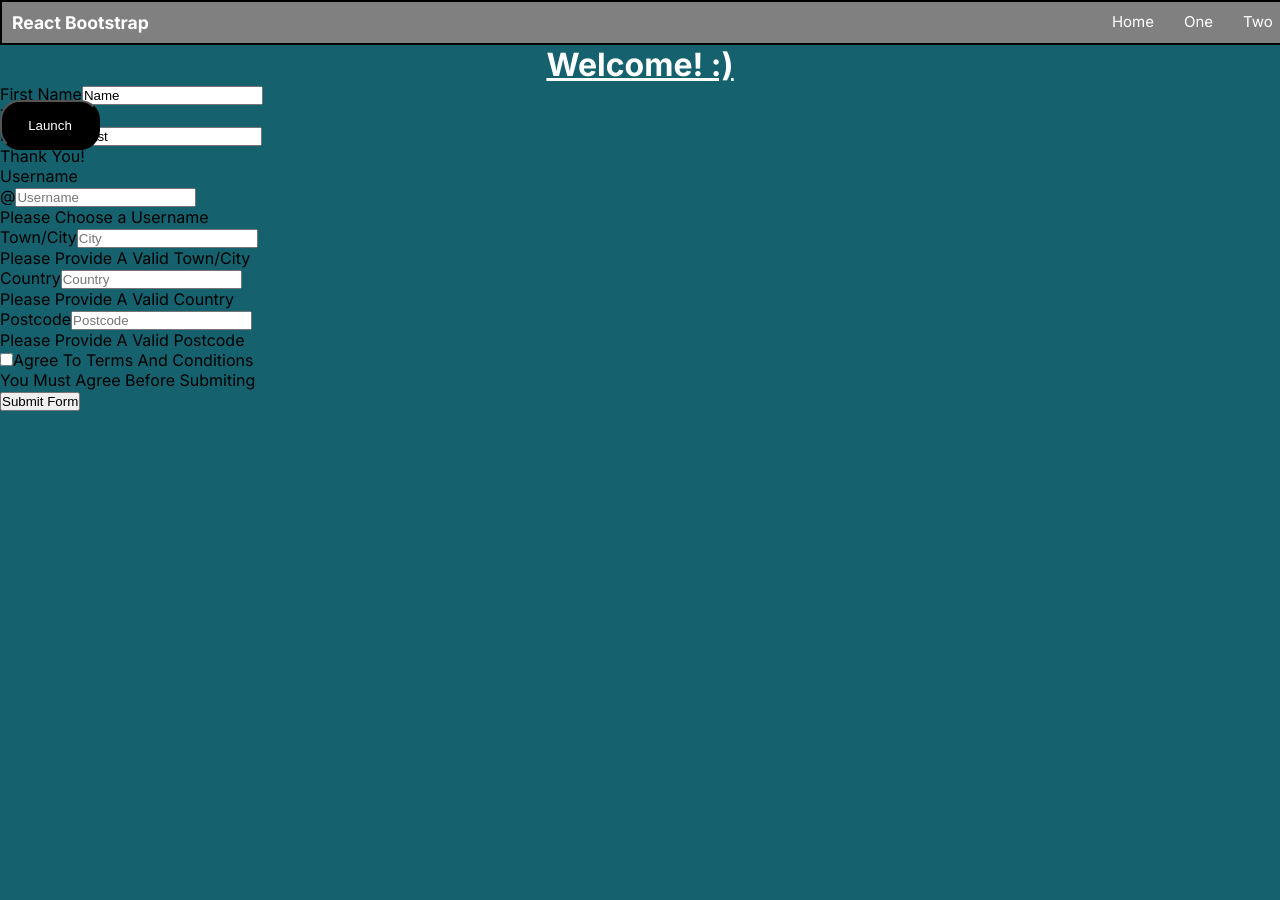
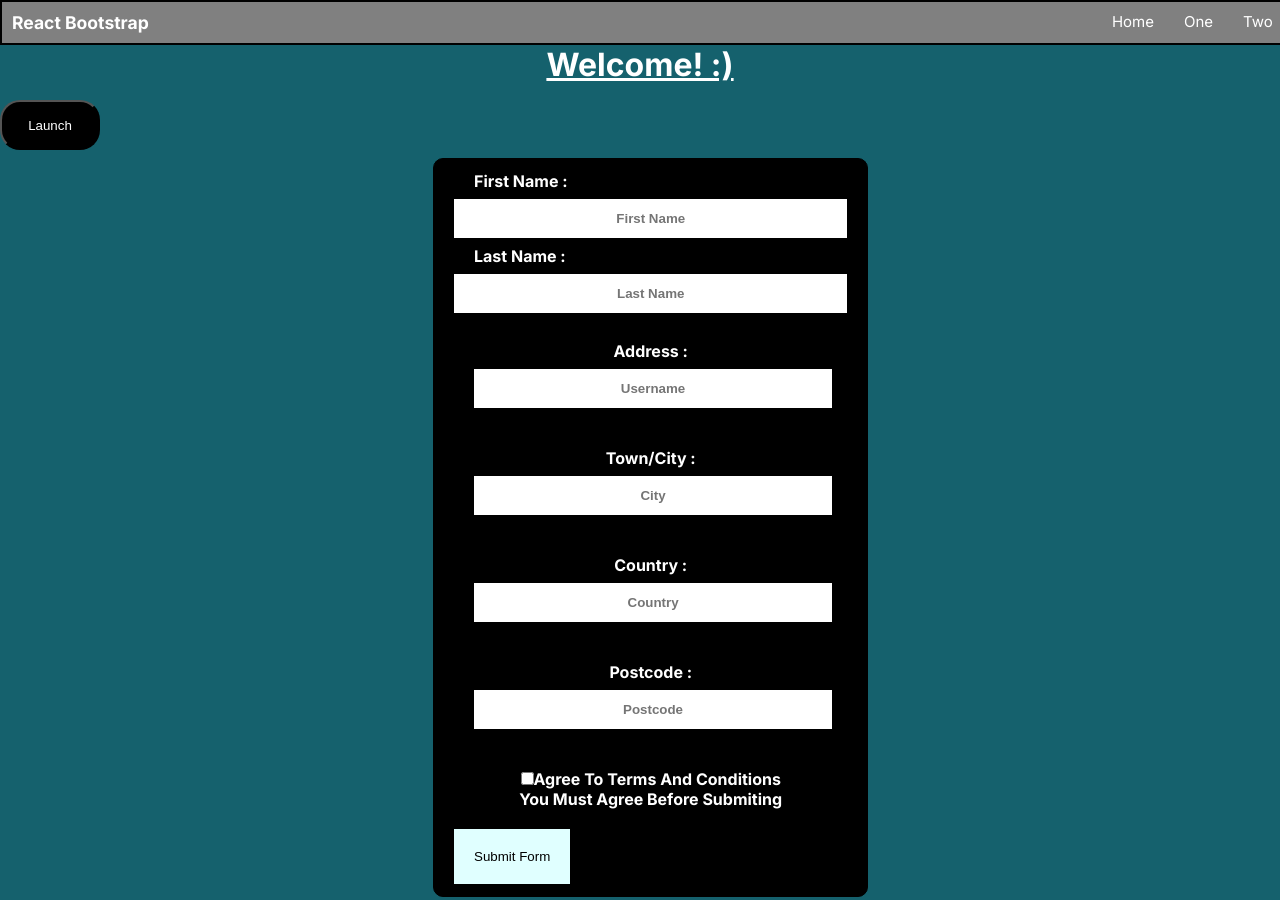
Before and after one commit to TheCarAndBikeGuy/shared-react-assignment, a Next.js app in the folder react-bootstrap/: page / in a window 1280 px wide. Built offline with nearby package versions, Linux system fonts and the light colour scheme.

Commit message:
form css done

```diff
--- a/react-bootstrap/src/app/components/form.js
+++ b/react-bootstrap/src/app/components/form.js
@@ -1,4 +1,4 @@
-"use client"
+"use client";
 import { useState } from "react";
 import { Button, Col, Form, InputGroup, Row } from "react-bootstrap";
 
@@ -16,68 +16,85 @@ export default function FormExample() {
   };
 
   return (
+    <div className="form">
       <Form noValidate validated={validated} onSubmit={handleSubmit}>
         <Row className="mb-3">
           <Form.Group as={Col} md="4" controlId="validationCustom1">
-          <Form.Label>First Name</Form.Label>
+            <Form.Label className="name">
+              First Name :
               <Form.Control
+                className="name"
                 required
                 type="text"
                 placeholder="First Name"
-            defaultValue="Name"
               />
-          <Form.Control.Feedback>Thank You!</Form.Control.Feedback>
+            </Form.Label>
+            {/* <Form.Control.Feedback>Thank You!</Form.Control.Feedback> */}
           </Form.Group>
           <Form.Group as={Col} md="4" controlId="validationCustom02">
-          <Form.Label>Last Name</Form.Label>
+            <Form.Label className="name">Last Name : </Form.Label>
             <Form.Control
+              className="name"
               required
               type="text"
               placeholder="Last Name"
-            defaultValue="Last"
             />
-          <Form.Control.Feedback>Thank You!</Form.Control.Feedback>
           </Form.Group>
-        <Form.Group as={Col} md="4" controlId="validationCustomUsername">
-          <Form.Label>Username</Form.Label>
-          <InputGroup hasValidation>
-            <InputGroup.Text id="inputGroupPrepend">@</InputGroup.Text>
-            <Form.Control
-              type="text"
-              placeholder="Username"
-              aria-describedby="inputGroupPrepend"
-              required
-            />
-            <Form.Control.Feedback type="invalid">
-              Please Choose a Username
-            </Form.Control.Feedback>
-          </InputGroup>
+          <Form.Group
+            className="name"
+            as={Col}
+            md="4"
+            controlId="validationCustomUsername"
+          >
+            <Form.Label className="name">Address : </Form.Label>
+            <Form.Control className="name" type="text" placeholder="Username" required />
           </Form.Group>
         </Row>
         <Row className="mb-3">
-        <Form.Group as={Col} md="6" controlId="validationCustom03">
-          <Form.Label>Town/City</Form.Label>
-          <Form.Control type="text" placeholder="City" required />
-          <Form.Control.Feedback type="invalid">
-            Please Provide A Valid Town/City
-          </Form.Control.Feedback>
+          <Form.Group
+            className="name"
+            as={Col}
+            md="6"
+            controlId="validationCustom03"
+          >
+            <Form.Label className="name">Town/City : </Form.Label>
+            <Form.Control
+              type="text"
+              placeholder="City"
+              required
+              className="name"
+            />
           </Form.Group>
-        <Form.Group as={Col} md="3" controlId="validationCustom04">
-          <Form.Label>Country</Form.Label>
-          <Form.Control type="text" placeholder="Country" required />
-          <Form.Control.Feedback type="invalid">
-            Please Provide A Valid Country
-          </Form.Control.Feedback>
+          <Form.Group
+            className="name"
+            as={Col}
+            md="3"
+            controlId="validationCustom04"
+          >
+            <Form.Label>Country : </Form.Label>
+            <Form.Control
+              className="name"
+              type="text"
+              placeholder="Country"
+              required
+            />
           </Form.Group>
-        <Form.Group as={Col} md="3" controlId="validationCustom05">
-          <Form.Label>Postcode</Form.Label>
-          <Form.Control type="text" placeholder="Postcode" required />
-          <Form.Control.Feedback type="invalid">
-            Please Provide A Valid Postcode
-          </Form.Control.Feedback>
+          <Form.Group
+            className="name"
+            as={Col}
+            md="3"
+            controlId="validationCustom05"
+          >
+            <Form.Label className="name">Postcode : </Form.Label>
+            <Form.Control
+              className="name"
+              type="text"
+              placeholder="Postcode"
+              required
+            />
           </Form.Group>
         </Row>
-      <Form.Group className="mb-3">
+        <Form.Group className="name">
           <Form.Check
             required
             label="Agree To Terms And Conditions"
@@ -85,7 +102,10 @@ export default function FormExample() {
             feedbackType="invalid"
           />
         </Form.Group>
-      <Button type="submit">Submit Form</Button>
+        <Button className="submitBtn" type="submit">
+          Submit Form
+        </Button>
       </Form>
+    </div>
   );
 }
--- a/react-bootstrap/src/app/globals.css
+++ b/react-bootstrap/src/app/globals.css
@@ -131,3 +131,46 @@ h1 {
   gap: 2px;
   flex-direction: column;
 }
+
+.form {
+  position: absolute;
+  top: 150px;
+  left: 425px;
+  display: flex;
+  padding: 12px 20px;
+  margin: 8px;
+  border: 1px solid black;
+  border-radius: 4px;
+  box-sizing: border-box;
+  border-radius: 10px;
+  background-color: black;
+  max-width: 800px;
+  width: fit-content;
+}
+
+
+.name {
+  width: 90%;
+  padding: 12px 20px;
+  margin: 8px 0;
+  border: none;
+  text-align: center;
+  font-weight: bold;
+  color: white;
+}
+
+.submitBtn {
+  align-items: center;
+  width: 100%;
+  background-color: lightcyan;
+  padding: 20px;
+  width: fit-content;
+  border: none;
+  cursor: pointer;
+  text-align: center;
+}
+
+.submitBtn:hover {
+  background-color: white;
+  color: black;
+}
```
Lines whose indentation alone changed are shown as unchanged.
